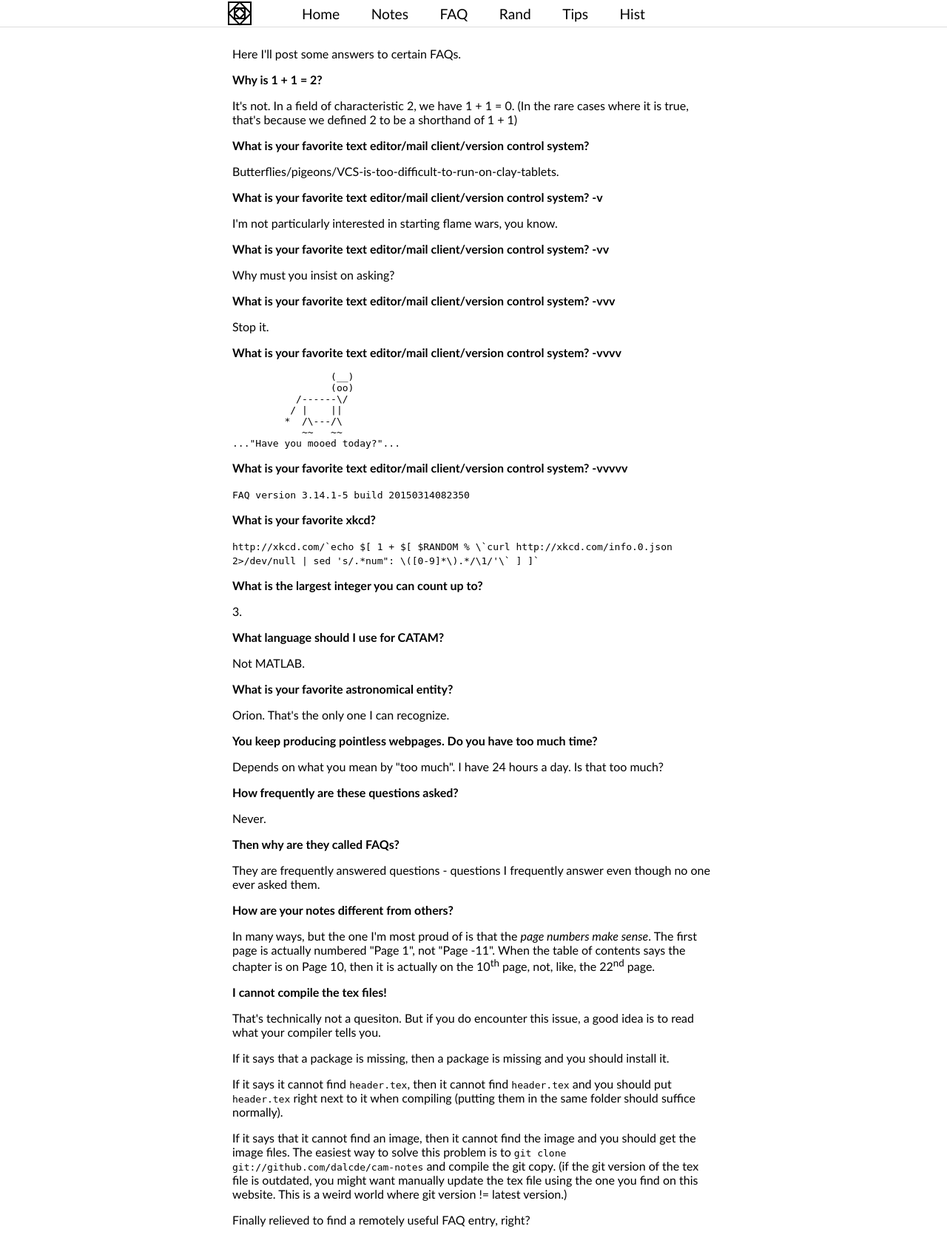
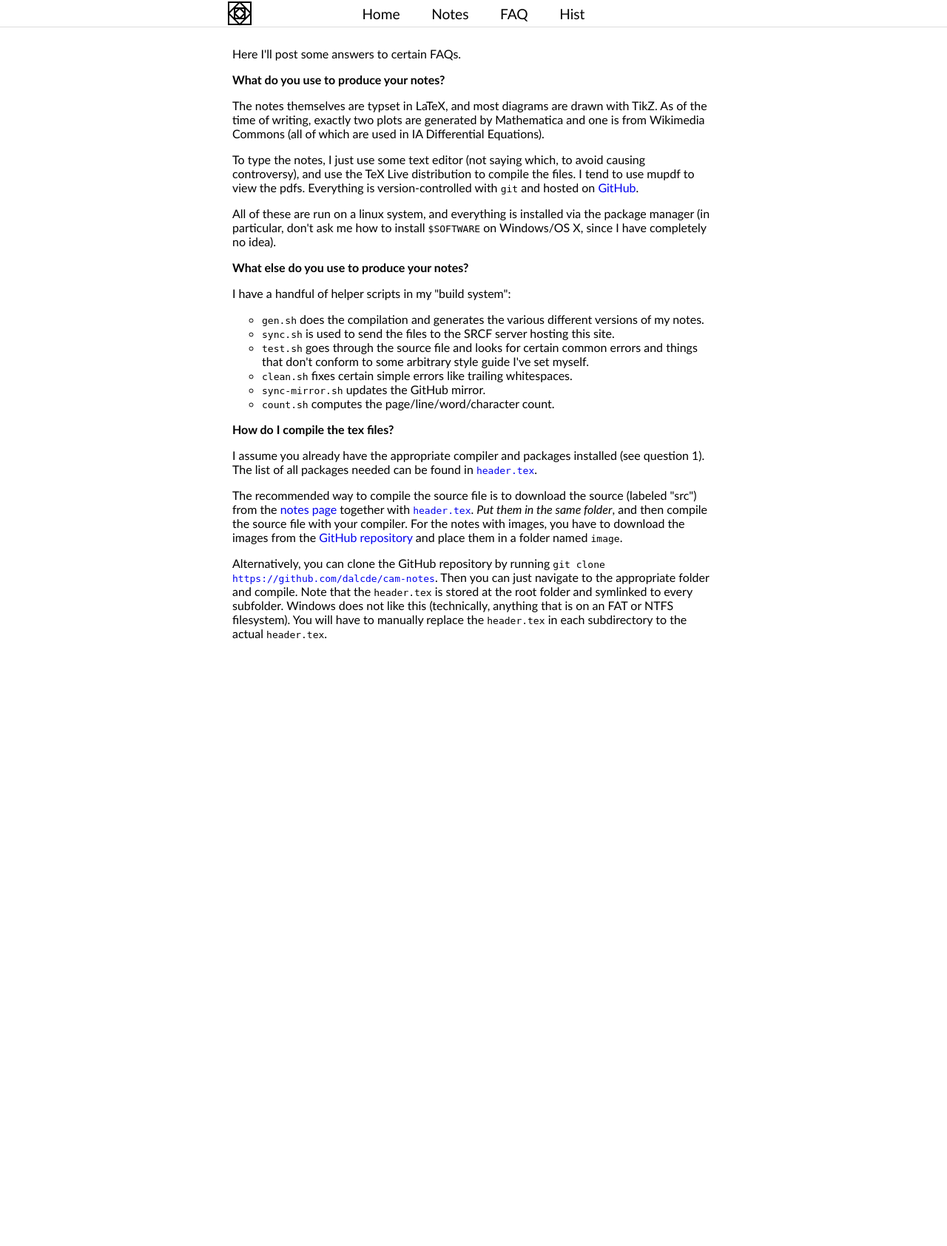
Before and after one commit to dalcde/srcf-web, a PHP site: page /faq in a window 1280 px wide. Shown: the whole page at 74% size. After the commit the page ends 864 px from the top, so only its background shows below. Run offline with PHP 8.4, Linux system fonts and the light colour scheme.

Commit message:
Some updates

```diff
--- a/error.php
+++ b/error.php
@@ -5,8 +5,7 @@ include "header.php"?>
 <p class="error-header">Error
 <?php
     echo $_SERVER["REDIRECT_STATUS"];
-    echo str_repeat("!", substr($_SERVER["REDIRECT_STATUS"], 2));
-?></h1>
-<p class="error">Oh no! What have you done? You've triggered an error! That is bad! You should consider typing a valid address and then begging for my forgiveness.</p>
+?></p>
+<p class="error">You have probably done something bad.</p>
 
 <?php include "footer.php"?>
--- a/faq.php
+++ b/faq.php
@@ -4,96 +4,58 @@ include "header.php"?>
 <p>Here I'll post some answers to certain FAQs.</p>
 
 <div>
-  <h2>Why is 1 + 1 = 2?</h2>
-  <p>It's not. In a field of characteristic 2, we have 1 + 1 = 0. (In the rare cases where it is true, that's because we defined 2 to be a shorthand of 1 + 1)</p>
+  <h2>What do you use to produce your notes?</h2>
+  <p>The notes themselves are typset in LaTeX, and most diagrams are drawn with TikZ. As of the time of writing, exactly two plots are generated by Mathematica and one is from Wikimedia Commons (all of which are used in IA Differential Equations).</p>
+
+  <p>To type the notes, I just use some text editor (not saying which, to avoid causing controversy), and use the TeX Live distribution to compile the files. I tend to use mupdf to view the pdfs. Everything is version-controlled with <code>git</code> and hosted on <a href="https://github.com/dalcde/cam-notes">GitHub</a>.</p>
+
+  <p>All of these are run on a linux system, and everything is installed via the package manager (in particular, don't ask me how to install <code>$SOFTWARE</code> on Windows/OS X, since I have completely no idea).</p>
 </div>
 
 <div>
-  <h2>What is your favorite text editor/mail client/version control system?</h2>
-  <p>Butterflies/pigeons/VCS-is-too-difficult-to-run-on-clay-tablets.</p>
+  <h2>What else do you use to produce your notes?</h2>
+  <p>I have a handful of helper scripts in my "build system":</p>
+  <ul>
+    <li><code>gen.sh</code> does the compilation and generates the various different versions of my notes.</li>
+    <li><code>sync.sh</code> is used to send the files to the SRCF server hosting this site.</li>
+    <li><code>test.sh</code> goes through the source file and looks for certain common errors and things that don't conform to some arbitrary style guide I've set myself.</li>
+    <li><code>clean.sh</code> fixes certain simple errors like trailing whitespaces. </li>
+    <li><code>sync-mirror.sh</code> updates the GitHub mirror.</li>
+    <li><code>count.sh</code> computes the page/line/word/character count.</li>
+  </ul>
 </div>
 
+<?php
+    $result = file_get_contents("/home/dec41/.note-count");
+    if ($result) {
+    ?>
 <div>
-  <h2>What is your favorite text editor/mail client/version control system? -v</h2>
-  <p>I'm not particularly interested in starting flame wars, you know.</p>
+  <h2>How much stuff have you got here?</h2>
+  <p>There are currently</p>
+  <ul>
+<?php
+        $eresult = explode("\n", $result);
+        $pages = $eresult[0];
+        $lines = $eresult[1];
+        $words = $eresult[2];
+        $characters = $eresult[3];
+
+        echo "    <li>$pages pages of notes;</li>\n";
+        echo "    <li>$lines lines of source code;</li>\n";
+        echo "    <li>$words words in the source code; and</li>\n";
+        echo "    <li>$characters characters in the source code.</li>\n";
+?>
+  </ul>
 </div>
+<?php
+    }
+?>
+<div>
+  <h2>How do I compile the tex files?</h2>
+  <p>I assume you already have the appropriate compiler and packages installed (see question 1). The list of all packages needed can be found in <a href="/notes/header.tex"><code>header.tex</code></a>.</p>
 
-<div>
-  <h2>What is your favorite text editor/mail client/version control system? -vv</h2>
-  <p>Why must you insist on asking?</p>
-</div>
+  <p>The recommended way to compile the source file is to download the source (labeled &quot;src&quot;) from the <a href="/">notes page</a> together with <a href="/notes/header.tex"><code>header.tex</code></a>. <em>Put them in the same folder</em>, and then compile the source file with your compiler. For the notes with images, you have to download the images from the <a href="https://github.com/dalcde/cam-notes">GitHub repository</a> and place them in a folder named <code>image</code>.</p>
 
-<div>
-  <h2>What is your favorite text editor/mail client/version control system? -vvv</h2>
-  <p>Stop it.</p>
-</div>
-
-<div>
-  <h2>What is your favorite text editor/mail client/version control system? -vvvv</h2>
-  <p><pre>
-                 (__)
-                 (oo)
-           /------\/
-          / |    ||
-         *  /\---/\
-            ~~   ~~
-..."Have you mooed today?"...</pre>
-  </p>
-</div>
-
-<div>
-  <h2>What is your favorite text editor/mail client/version control system? -vvvvv</h2>
-  <p><code>FAQ version 3.14.1-5 build 20150314082350</code></p>
-</div>
-<div>
-  <h2>What is your favorite xkcd?</h2>
-  <p><code>http://xkcd.com/`echo $[ 1 + $[ $RANDOM % \`curl http://xkcd.com/info.0.json 2&gt;/dev/null | sed 's/.*num": \([0-9]*\).*/\1/'\` ] ]`</code></p>
-</div>
-
-<div>
-  <h2>What is the largest integer you can count up to?</h2>
-  <p>3.</p>
-</div>
-
-<div>
-  <h2>What language should I use for CATAM?</h2>
-  <p>Not MATLAB.</p>
-</div>
-
-<div>
-  <h2>What is your favorite astronomical entity?</h2>
-  <p>Orion. That's the only one I can <a class="hidden" href="http://xkcd.com/66/">recognize</a>.</p>
-</div>
-
-<div>
-  <h2>You keep producing pointless webpages. Do you have too much time?</h2>
-  <p>Depends on what you mean by "too much". I have 24 hours a day. Is that too much?</p>
-</div>
-
-<div>
-  <h2>How frequently are these questions asked?</h2>
-  <p>Never.</p>
-</div>
-
-<div>
-  <h2>Then why are they called FAQs?</h2>
-  <p>They are frequently answered questions - questions I frequently answer even though no one ever asked them.</p>
-</div>
-
-<div>
-  <h2>How are your notes different from others?</h2>
-  <p>In many ways, but the one I'm most proud of is that the <em>page numbers make sense</em>. The first page is actually numbered "Page 1", not "Page -11". When the table of contents says the chapter is on Page 10, then it is actually on the 10<sup>th</sup> page, not, like, the 22<sup>nd</sup> page.</p>
-</div>
-<div>
-  <h2>I cannot compile the tex files!</h2>
-  <p>That's technically not a quesiton. But if you do encounter this issue, a good idea is to read what your compiler tells you.</p>
-
-  <p>If it says that a package is missing, then a package is missing and you should install it.</p>
-
-  <p>If it says it cannot find <code>header.tex</code>, then it cannot find <code>header.tex</code> and you should put <code>header.tex</code> right next to it when compiling (putting them in the same folder should suffice normally).</p>
-
-  <p>If it says that it cannot find an image, then it cannot find the image and you should get the image files. The easiest way to solve this problem is to <code>git clone git://github.com/dalcde/cam-notes</code> and compile the git copy. (if the git version of the tex file is outdated, you might want manually update the tex file using the one you find on this website. This is a weird world where git version != latest version.)</p>
-
-  <p>Finally relieved to find a remotely useful FAQ entry, right?</p>
+  <p>Alternatively, you can clone the GitHub repository by running <code>git clone <a href="https://github.com/dalcde/cam-notes">https://github.com/dalcde/cam-notes</a></code>. Then you can just navigate to the appropriate folder and compile. Note that the <code>header.tex</code> is stored at the root folder and symlinked to every subfolder. Windows does not like this (technically, anything that is on an FAT or NTFS filesystem). You will have to manually replace the <code>header.tex</code> in each subdirectory to the actual <code>header.tex</code>.</p>
 </div>
 <?php include "footer.php"?>
--- a/header.php
+++ b/header.php
@@ -1,3 +1,4 @@
+<?php $termtime=false?>
 <!DOCTYPE html>
 <html>
 <head>
@@ -14,8 +15,7 @@
 <body>
 <header>
   <div id="header-content">
-    <a href="/home">Home</a>&nbsp;<a href="/">Notes</a>&nbsp;<a href="/faq">FAQ</a>
-    <a href="/random">Rand</a>&nbsp;<a href="/tips">Tips</a>&nbsp;<a href="/history">Hist</a>
+    <a href="/home">Home</a>&nbsp;<a href="/">Notes</a>&nbsp;<a href="/faq">FAQ</a>&nbsp;<a href="/history">Hist</a>
   </div>
 </header>
 <div id="main">
--- a/home.php
+++ b/home.php
@@ -9,5 +9,5 @@ include "header.php"?>
 
 <p>As you can probably see from the domain name, this site is hosted on the <a href="http://www.srcf.net/">SRCF</a>. Here I'll thank the wonderful sysadmins (myself included) for managing the servers and allowing me to host silly sites.</p>
 
-<p>The code of this site can be found on <a href="https://github.com/dalcde/srcf-web">GitHub</a> and (hopefully) mirrored at the corresponding <a href="https://dalcde.github.io/srcf-web/">GitHub</a> page (with some delay).</p>
+<p>The code of this site can be found on <a href="https://github.com/dalcde/srcf-web">GitHub</a> and (hopefully) mirrored at the corresponding <a href="https://dalcde.github.io/srcf-web/">GitHub</a> page.</p>
 <?php include "footer.php"?>
```
Also changed, not shown: history.php (+8 -0 lines), random.php (deleted, +0 -12 lines), tips.php (deleted, +0 -97 lines).
